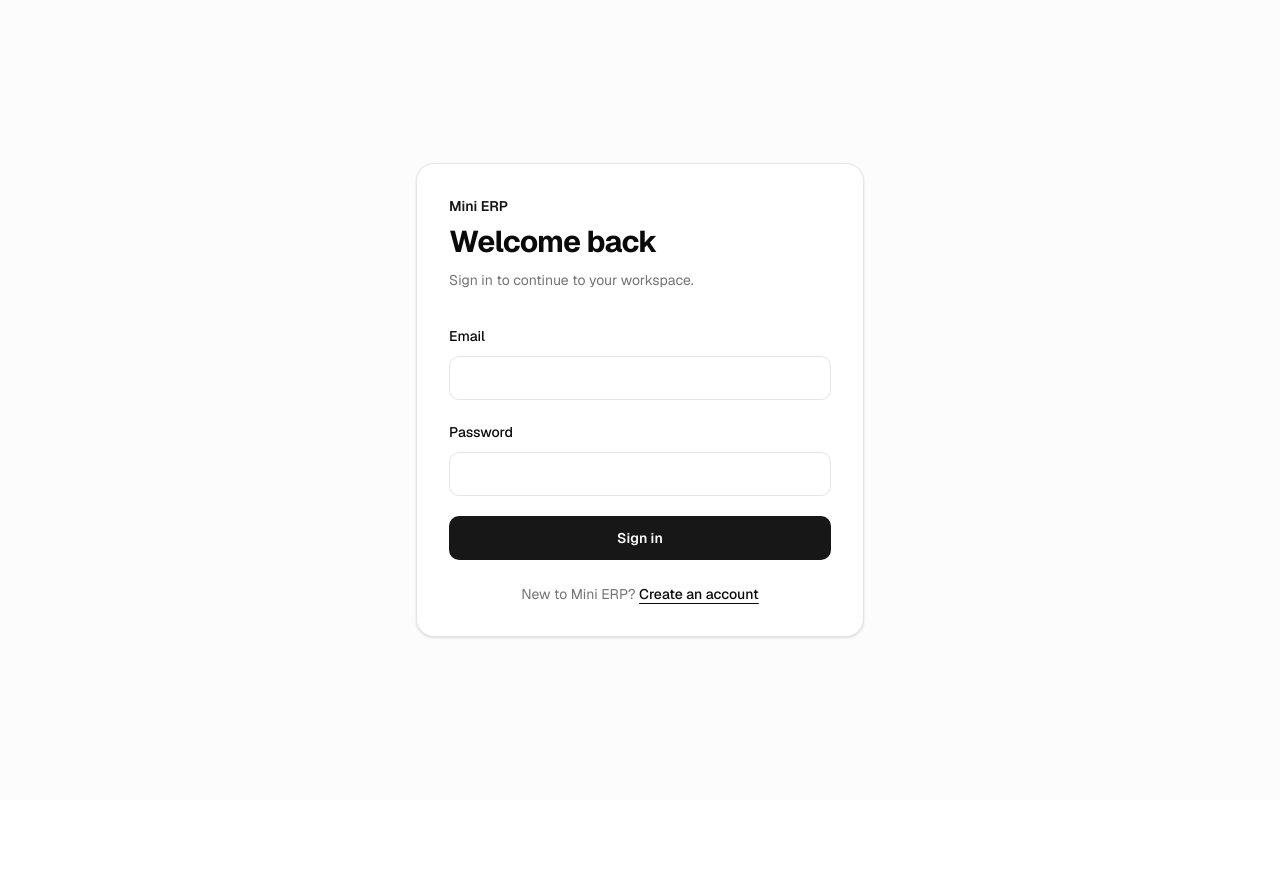
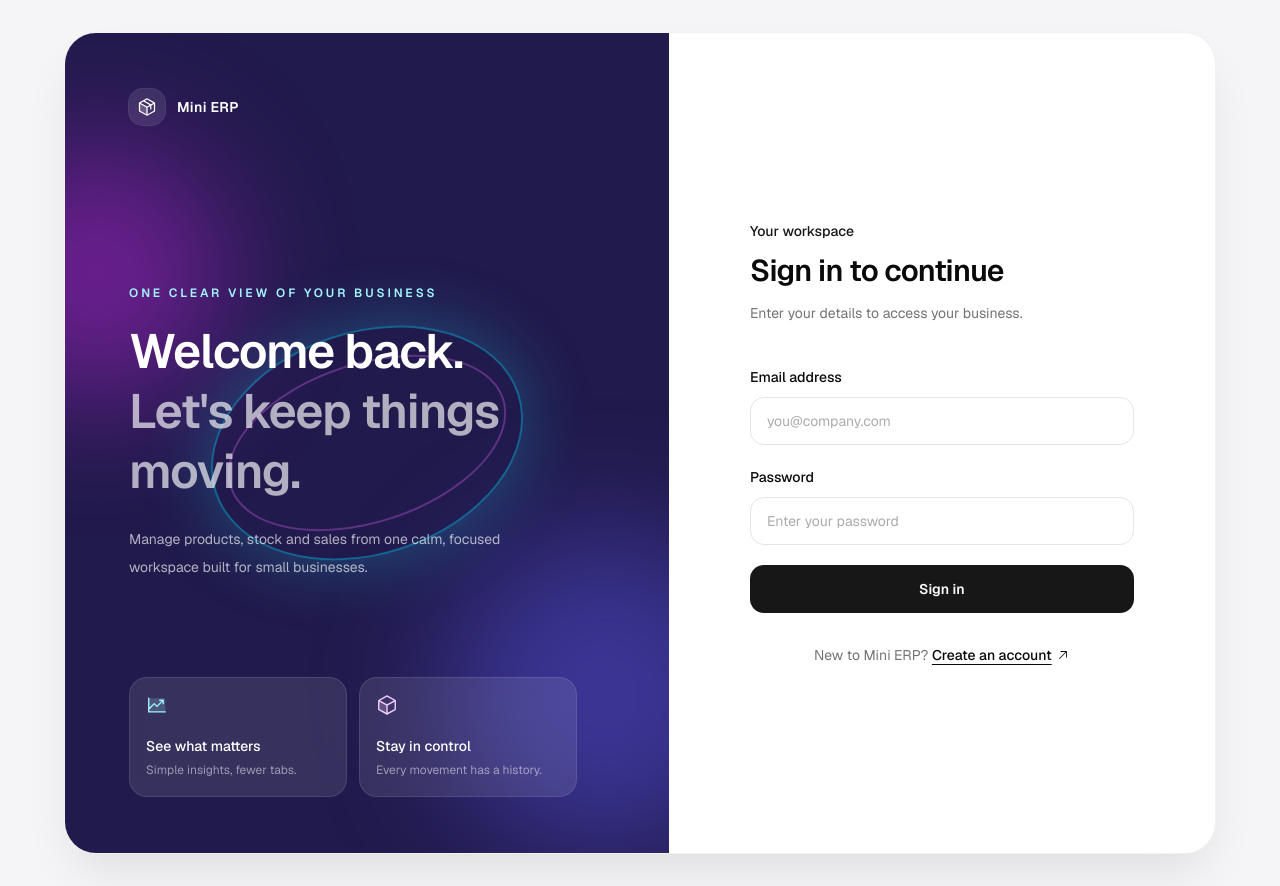
Before and after one commit to sansonpedro/mini-erp, a Next.js app: page /login in a window 1280 px wide. Before the commit the page ends 800 px from the top, so only its background shows below. Built offline with nearby package versions, Linux system fonts and the light colour scheme.

Commit message:
feat(auth): redesign login experience

```diff
--- a/src/app/login/page.tsx
+++ b/src/app/login/page.tsx
@@ -1,20 +1,38 @@
 import Link from "next/link";
+import { ArrowUpRight, ChartLineUp, Cube, Package } from "@phosphor-icons/react/dist/ssr";
 
 import { LoginForm } from "@/features/auth/components/login-form";
 
 export default function LoginPage() {
   return (
-    <main className="flex min-h-screen items-center justify-center bg-muted/30 px-6 py-12">
-      <section className="w-full max-w-md rounded-2xl border border-border bg-background p-8 shadow-sm">
-        <div className="mb-8 space-y-2">
-          <p className="text-sm font-semibold text-primary">Mini ERP</p>
-          <h1 className="text-3xl font-bold tracking-tight">Welcome back</h1>
-          <p className="text-sm leading-6 text-muted-foreground">Sign in to continue to your workspace.</p>
+    <main className="min-h-screen bg-[#f5f5f8] p-4 text-foreground sm:p-6 lg:p-8">
+      <section className="mx-auto grid min-h-[calc(100vh-2rem)] max-w-6xl overflow-hidden rounded-[2rem] border border-black/5 bg-background shadow-2xl shadow-black/10 sm:min-h-[calc(100vh-3rem)] lg:grid-cols-[1.05fr_0.95fr]">
+        <div className="relative isolate overflow-hidden bg-[#211a4c] px-8 py-10 text-white sm:px-12 sm:py-12 lg:px-16 lg:py-14">
+          <div className="absolute -left-24 top-28 -z-10 h-64 w-64 rounded-full bg-fuchsia-500/40 blur-3xl" />
+          <div className="absolute -right-24 bottom-0 -z-10 h-80 w-80 rounded-full bg-indigo-500/40 blur-3xl" />
+          <div className="absolute left-1/2 top-1/2 -z-10 h-56 w-80 -translate-x-1/2 -translate-y-1/2 rotate-[-18deg] rounded-[50%] border-2 border-cyan-400/40 shadow-[0_0_70px_rgba(34,211,238,0.3)]" />
+          <div className="absolute left-1/2 top-1/2 -z-10 h-40 w-72 -translate-x-1/2 -translate-y-1/2 rotate-[-18deg] rounded-[50%] border-2 border-fuchsia-400/30" />
+          <div className="flex items-center gap-3">
+            <span className="flex size-9 items-center justify-center rounded-xl bg-white/10 ring-1 ring-white/15"><Package size={20} weight="duotone" /></span>
+            <span className="text-sm font-semibold tracking-wide">Mini ERP</span>
+          </div>
+          <div className="relative mt-24 max-w-md sm:mt-32 lg:mt-40">
+            <p className="mb-5 text-xs font-semibold uppercase tracking-[0.24em] text-cyan-200">One clear view of your business</p>
+            <h1 className="text-4xl font-semibold leading-tight tracking-tight sm:text-5xl">Welcome back.<br /><span className="text-white/65">Let&apos;s keep things moving.</span></h1>
+            <p className="mt-6 max-w-sm text-sm leading-7 text-white/65">Manage products, stock and sales from one calm, focused workspace built for small businesses.</p>
+          </div>
+          <div className="relative mt-16 grid max-w-md gap-3 sm:mt-24 sm:grid-cols-2">
+            <div className="rounded-2xl border border-white/10 bg-white/10 p-4 backdrop-blur-sm"><ChartLineUp size={22} className="mb-5 text-cyan-200" weight="duotone" /><p className="text-sm font-medium">See what matters</p><p className="mt-1 text-xs leading-5 text-white/50">Simple insights, fewer tabs.</p></div>
+            <div className="rounded-2xl border border-white/10 bg-white/10 p-4 backdrop-blur-sm"><Cube size={22} className="mb-5 text-fuchsia-200" weight="duotone" /><p className="text-sm font-medium">Stay in control</p><p className="mt-1 text-xs leading-5 text-white/50">Every movement has a history.</p></div>
+          </div>
         </div>
-        <LoginForm />
-        <p className="mt-6 text-center text-sm text-muted-foreground">
-          New to Mini ERP? <Link className="font-medium text-foreground underline underline-offset-4" href="/signup">Create an account</Link>
-        </p>
+        <div className="flex items-center justify-center px-7 py-12 sm:px-14 lg:px-16">
+          <div className="w-full max-w-sm">
+            <div className="mb-10"><p className="text-sm font-medium text-primary">Your workspace</p><h2 className="mt-3 text-3xl font-semibold tracking-tight">Sign in to continue</h2><p className="mt-3 text-sm leading-6 text-muted-foreground">Enter your details to access your business.</p></div>
+            <LoginForm />
+            <p className="mt-8 text-center text-sm text-muted-foreground">New to Mini ERP?{" "}<Link className="inline-flex items-center gap-1 font-medium text-foreground underline underline-offset-4" href="/signup">Create an account <ArrowUpRight size={14} /></Link></p>
+          </div>
+        </div>
       </section>
     </main>
   );
--- a/src/features/auth/components/login-form.tsx
+++ b/src/features/auth/components/login-form.tsx
@@ -8,7 +8,7 @@ import { loginSchema, type LoginFormValues } from "@/features/auth/schemas";
 import { authClient } from "@/lib/auth/client";
 
 const inputClassName =
-  "mt-2 h-11 w-full rounded-lg border border-border bg-background px-3 text-sm text-foreground outline-none transition focus:border-primary focus:ring-2 focus:ring-primary/20";
+  "mt-2 h-12 w-full rounded-xl border border-border bg-background px-4 text-sm text-foreground outline-none transition placeholder:text-muted-foreground/60 focus:border-primary focus:ring-4 focus:ring-primary/10";
 
 export function LoginForm() {
   const router = useRouter();
@@ -58,17 +58,17 @@ export function LoginForm() {
   return (
     <form className="space-y-5" onSubmit={handleSubmit(onSubmit)} noValidate>
       <div>
-        <label className="text-sm font-medium" htmlFor="email">Email</label>
-        <input id="email" type="email" autoComplete="email" className={inputClassName} {...register("email")} />
+        <label className="text-sm font-medium" htmlFor="email">Email address</label>
+        <input id="email" type="email" placeholder="you@company.com" autoComplete="email" className={inputClassName} {...register("email")} />
         {errors.email && <p className="mt-1 text-xs text-destructive">{errors.email.message}</p>}
       </div>
       <div>
         <label className="text-sm font-medium" htmlFor="password">Password</label>
-        <input id="password" type="password" autoComplete="current-password" className={inputClassName} {...register("password")} />
+        <input id="password" type="password" placeholder="Enter your password" autoComplete="current-password" className={inputClassName} {...register("password")} />
         {errors.password && <p className="mt-1 text-xs text-destructive">{errors.password.message}</p>}
       </div>
       {authError && <p role="alert" className="rounded-lg bg-destructive/10 px-3 py-2 text-sm text-destructive">{authError}</p>}
-      <button className="h-11 w-full rounded-lg bg-primary px-4 text-sm font-semibold text-primary-foreground transition hover:opacity-90 disabled:cursor-not-allowed disabled:opacity-60" disabled={isSubmitting} type="submit">
+      <button className="h-12 w-full rounded-xl bg-primary px-4 text-sm font-semibold text-primary-foreground transition hover:opacity-90 disabled:cursor-not-allowed disabled:opacity-60" disabled={isSubmitting} type="submit">
         {isSubmitting ? "Signing in…" : "Sign in"}
       </button>
     </form>
```
